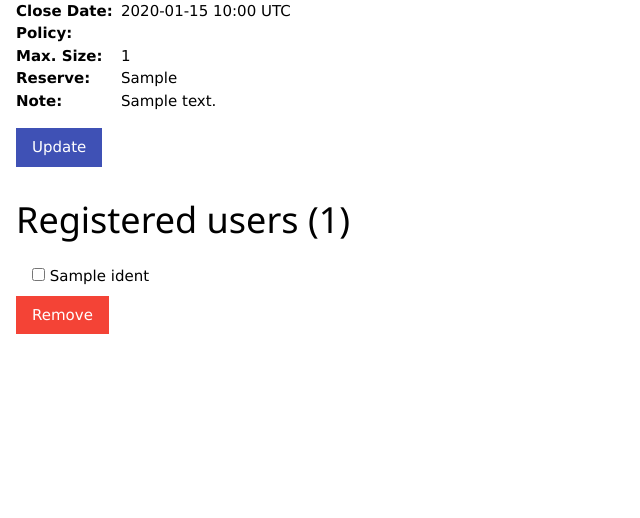
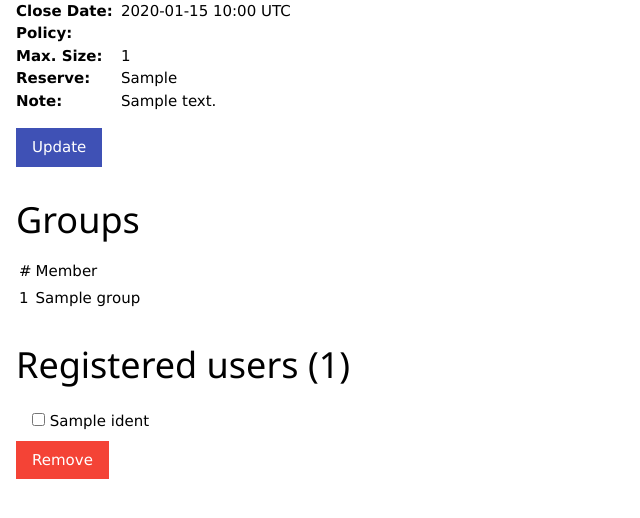
Before and after one commit to t73fde/grpy, a Flask app: template grpy/web/templates/grouping_detail.html in a window 1280 px wide. Shown: the part 219-737 px from the top of the page, without its empty margins (0-640 px from the left). Run offline with Flask 2, Linux system fonts and the light colour scheme; the template is opened without the code that fills it: values that come from a table or form of the project are taken from there, most other values are stand-ins (such as "Sample title", 1, 10 or a date in 2020).

Commit message:
Initial view of calculated groups

```diff
--- a/grpy/repo/base.py
+++ b/grpy/repo/base.py
@@ -143,7 +143,7 @@ class Repository:
         """Set / replace groups builded for grouping."""
         raise NotImplementedError("Repository.set_groups")
 
-    def get_groups(self, grouping: KeyType) -> Optional[Groups]:
+    def get_groups(self, grouping: KeyType) -> Groups:
         """Get groups builded for grouping."""
         raise NotImplementedError("Repository.get_groups")
 
--- a/grpy/repo/ram.py
+++ b/grpy/repo/ram.py
@@ -212,9 +212,9 @@ class RamRepository(Repository):
         """Set / replace groups builded for grouping."""
         self._groups[grouping] = groups
 
-    def get_groups(self, grouping: KeyType) -> Optional[Groups]:
+    def get_groups(self, grouping: KeyType) -> Groups:
         """Get groups builded for grouping."""
-        return self._groups.get(grouping, None)
+        return self._groups.get(grouping, ())
 
 
 class WherePredicate:
--- a/grpy/web/templates/grouping_detail.html
+++ b/grpy/web/templates/grouping_detail.html
@@ -70,6 +70,17 @@
   <a href="{{ url_for('grouping_start', key=grouping.key) }}"><button class="w3-button {{ color('secondary') }}">Start</button></a>
   {% endif %}
 </div>
+{% if group_list %}
+<div class="w3-panel">
+  <h1>Groups</h1>
+  <table>
+  <tr><td>#</td><td>Member</td></tr>
+  {%- for group in group_list %}
+  <tr><td>{{ loop.index }}</td><td>{{ group|join(', ') }}</td></tr>
+  {%- endfor %}
+  </table>
+</div>
+{% endif %}
 {% if user_registrations %}
 <div class="w3-panel">
   <h1>Registered users ({{ user_registrations|length }})</h1>
```
Also changed, not shown: grpy/repo/test/test_repository.py (+1 -1 lines), grpy/web/test/test_views.py (+19 -0 lines), grpy/web/views.py (+9 -2 lines).
